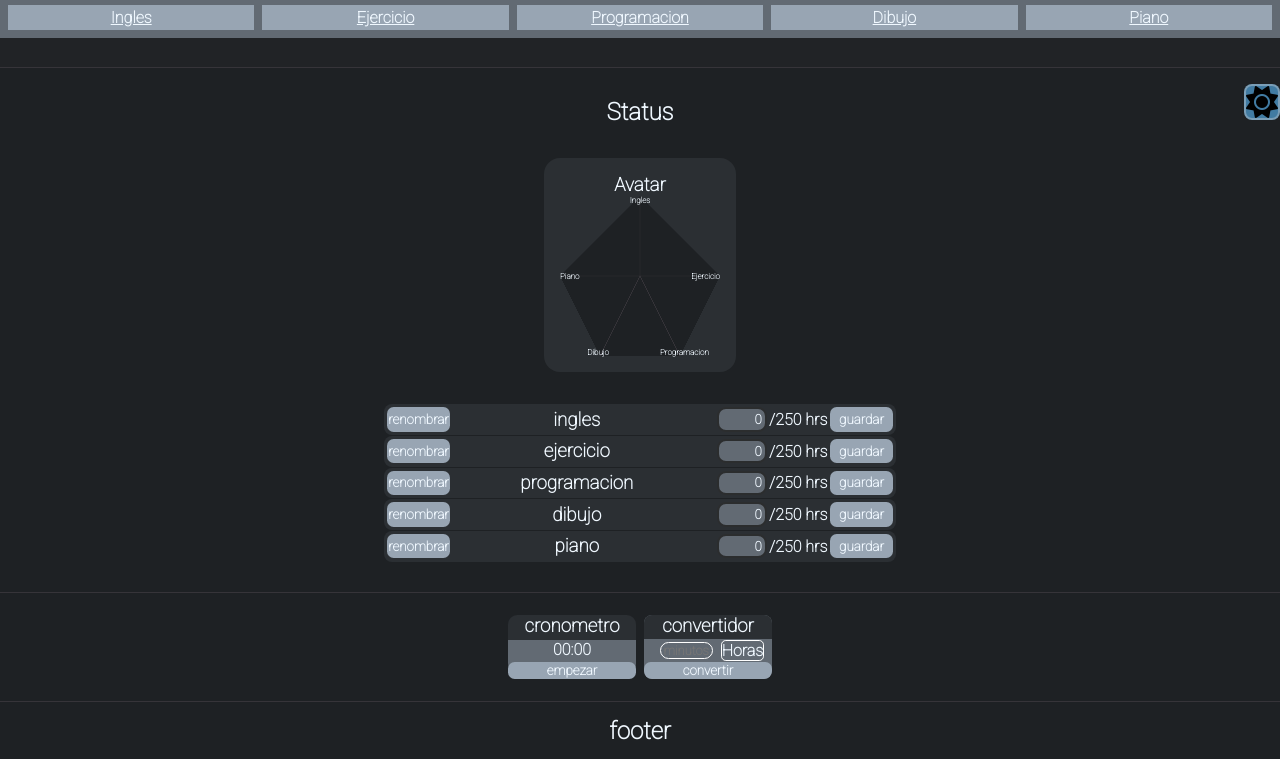
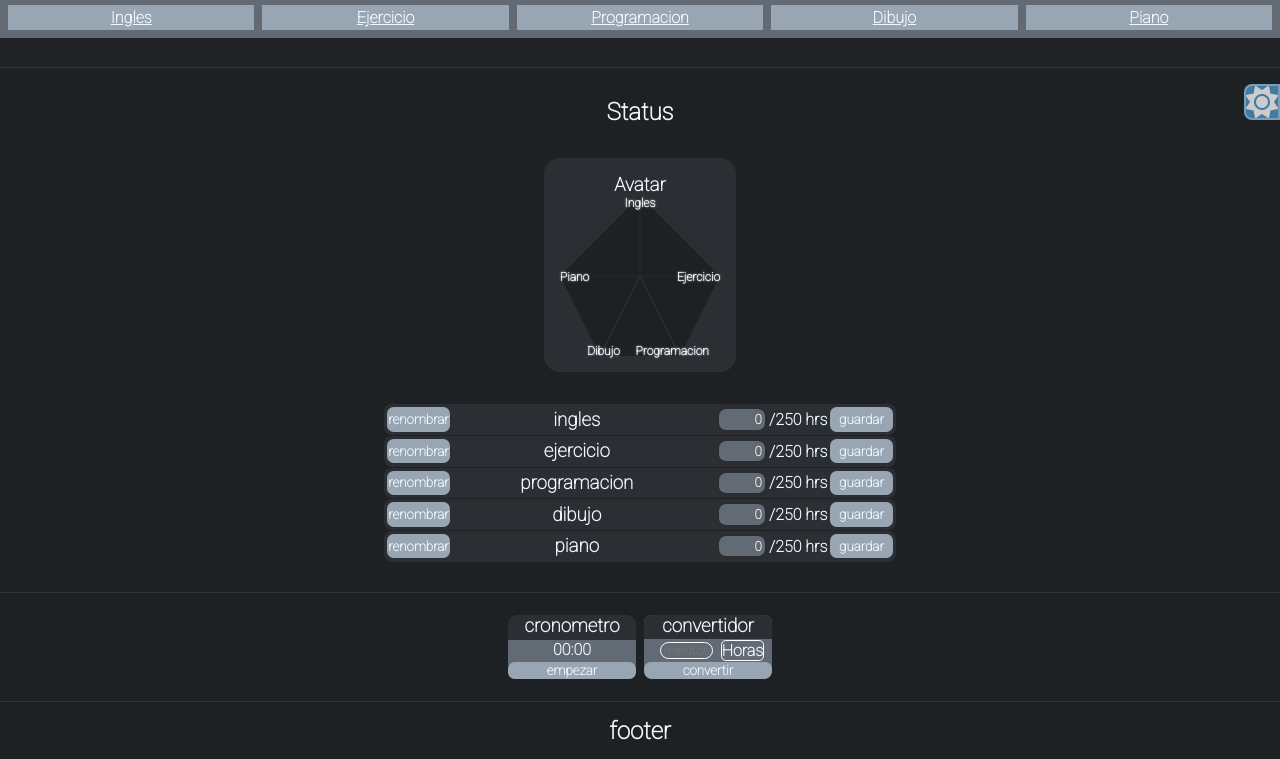
Before and after one commit to sedarmek/status-skills, a plain HTML site: page index.html in a window 1280 px wide. Shown: the part 41-800 px from the top of the page. Drawn offline with Linux system fonts and the light colour scheme.

Commit message:
se cambia la apariencia del boton en el color y el radio en index-styles.css, tambien, se agrega color al texto de canvas en  light.css

```diff
--- a/css/index-styles.css
+++ b/css/index-styles.css
@@ -55,7 +55,7 @@
 .theme-light{
     background-color: #52a5dcaf;
     border: 2px solid rgba(220, 220, 220, 0.363);
-    border-radius: 0.5em;
+    border-radius: 0.5em 0 0 0.5em;
 }
 .theme-dark{
     display: none;
@@ -63,7 +63,7 @@
 .theme-dark i,
 .theme-light i{
     font-size:2em;
-    color: black;
+    color: #ccc;
 }
 .container-avatar{
     margin: 0 auto;
@@ -91,7 +91,8 @@
     grid-area: img;
 }
 .container-canvas-name-skills h2{
-    font-size: 0.5em;
+    font-size: .75em;
+    text-shadow: 0 0 2px #ccc;
     height: 1em;
     width: auto;
     margin: auto;/*El valor 'auto' es necesario para centrar.*/
--- a/css/themes/light.css
+++ b/css/themes/light.css
@@ -12,6 +12,13 @@
 }
 *{
     color: black;
+}
+.container-canvas-name-skills :first-child,
+.container-canvas-name-skills :nth-child(2),
+.container-canvas-name-skills :nth-child(3),
+.container-canvas-name-skills :nth-child(4),
+.container-canvas-name-skills :nth-child(5){
+    color: white;
 }
 body{
     background-color: var(--bgcolor-body);
```
